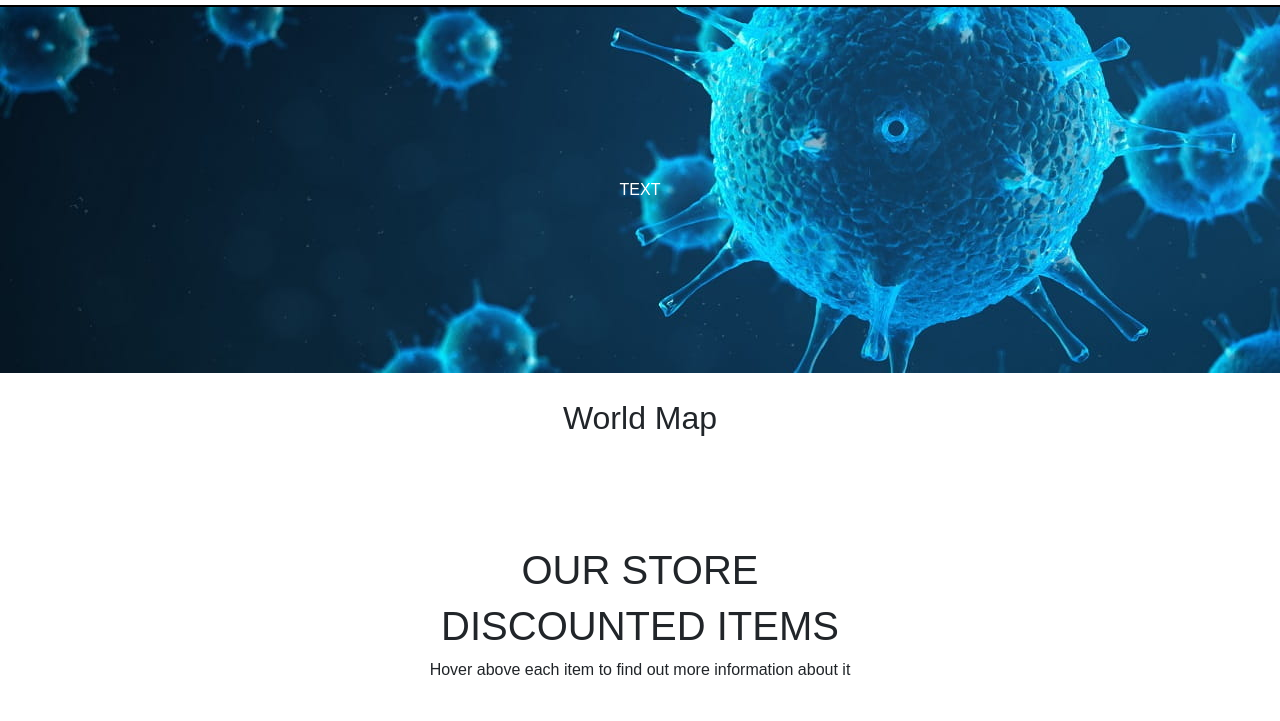
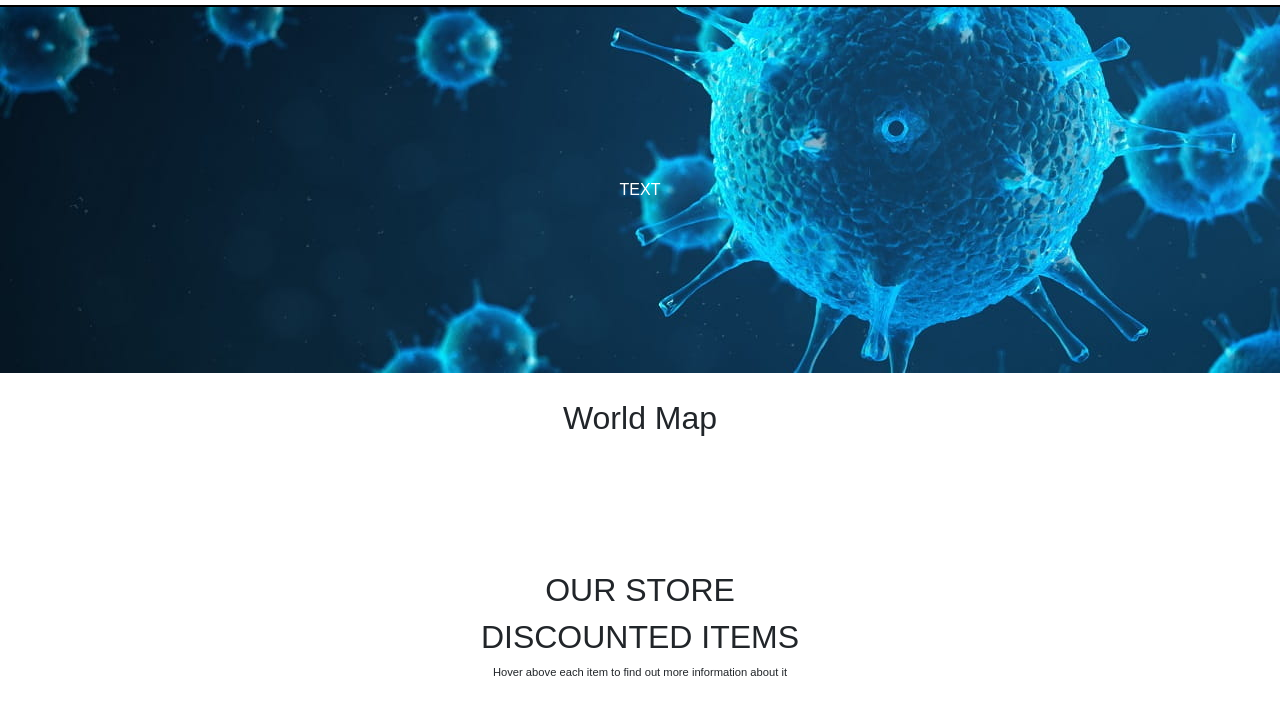
Before and after one commit to xavierxavierlim/IDAssignment2, a plain HTML site: page index.html in a window 1280 px wide. Shown: the part 79-800 px from the top of the page. Drawn offline with nearby package versions, Linux system fonts and the light colour scheme; a script that the page names is missing.

Commit message:
slight changes to text in index.html

```diff
--- a/css/style.css
+++ b/css/style.css
@@ -218,6 +218,17 @@ span.psw {
   padding: 30px;
 }
 
+@media screen and (max-width: 420px) {
+  .flex{
+    flex-direction: column;
+  }
+}
+
+.indexstorenote{
+  text-align: center;
+  font-size: 70%;
+}
+
 /* styles for map */
 .worldmap{
   font-size: 200%;
--- a/index.html
+++ b/index.html
@@ -155,11 +155,11 @@
     <script src="js/mapdata.js"></script>
     <script src="js/worldmap.js"></script>
 
-
-    <h1 style="text-align:center">OUR STORE</h1>
-
-    <h1 style="text-align:center">DISCOUNTED ITEMS</h1>
-    <p style="text-align:center">Hover above each item to find out more information about it</p>
+    <div class="map">
+        <h1 class="worldmap">OUR STORE</h1>
+        <h1 class="worldmap">DISCOUNTED ITEMS</h1>
+        <p class="indexstorenote">Hover above each item to find out more information about it</p>
+    </div>
 
     <div class="flex">
         <div class="flip-card">
```
